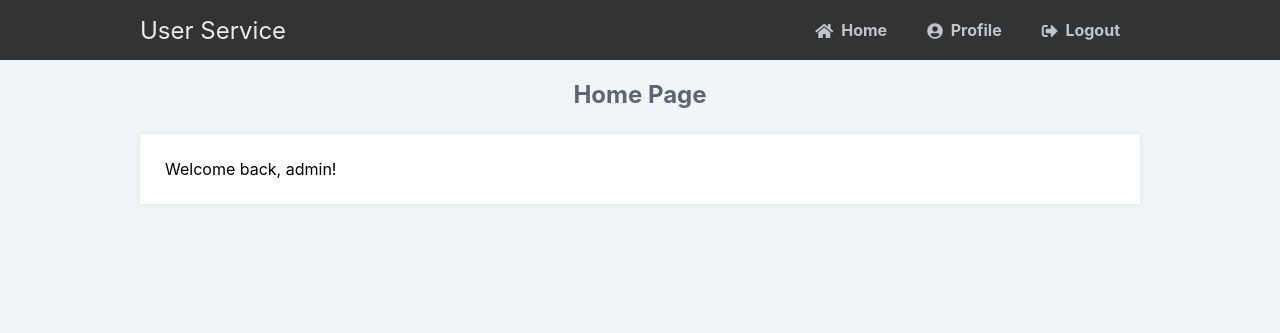
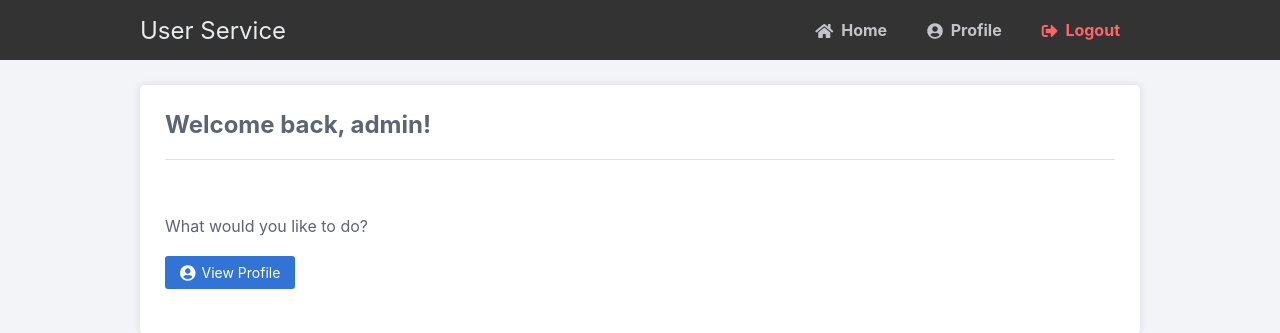
Before and after one commit to lroquec/devops-simple, a Flask app: page /login/home in a window 1280 px wide. Shown: the top 333 px of the page. Run offline with Flask 3, Linux system fonts and the light colour scheme; a user stored in the database is signed in; some libraries are stand-ins or nearby versions.

Commit message:
restyle user-service

```diff
--- a/user-service/static/style.css
+++ b/user-service/static/style.css
@@ -1,4 +1,4 @@
-/* Updated User Service CSS */
+/* Unified Service CSS */
 * {
    box-sizing: border-box;
    font-family: -apple-system, BlinkMacSystemFont, "segoe ui", roboto, oxygen, ubuntu, cantarell, "fira sans", "droid sans", "helvetica neue", Arial, sans-serif;
@@ -6,96 +6,32 @@
    -webkit-font-smoothing: antialiased;
    -moz-osx-font-smoothing: grayscale;
 }
+
 body {
-   background-color: #e3e8ee; /* Modify this if you want to trigger CICD*/
+   background-color: #f3f4f7;
    margin: 0;
 }
-.login, .register {
-   width: 400px;
-   background-color: #ffffff;
-   box-shadow: 0 0 9px 0 rgba(0, 0, 0, 0.3);
-   margin: 100px auto;
-}
 
-/* Unified Header Styling */
-h1, h2 {
-   text-align: center;
-   color: #5b6574;
-   font-size: 24px;
-   margin: 20px 0;
-}
-
-.login .links, .register .links {
-   display: flex;
-   padding: 0 15px;
-}
-.login .links a, .register .links a {
-   color: #adb2ba;
-   text-decoration: none;
-   display: inline-flex;
-   padding: 0 10px 10px 10px;
-   font-weight: bold;
-}
-.login .links a:hover, .register .links a:hover {
-   color: #9da3ac;
-}
-.login .links a.active, .register .links a.active {
-   border-bottom: 3px solid #3274d6;
-   color: #3274d6;
-}
-.login form, .register form {
-   display: flex;
-   flex-wrap: wrap;
-   justify-content: center;
-   padding-top: 20px;
-}
-.login form label, .register form label {
-   display: flex;
-   justify-content: center;
-   align-items: center;
-   width: 100px;
-   height: 50px;
-   background-color: #3274d6;
-   color: #ffffff;
-}
-.login form input[type="password"], .login form input[type="text"], .login form input[type="email"], .register form input[type="password"], .register form input[type="text"], .register form input[type="email"] {
-   width: 310px;
-   height: 50px;
-   border: 1px solid #dee0e4;
-   margin-bottom: 20px;
-   padding: 0 15px;
-}
-.login form input[type="submit"], .register form input[type="submit"] {
-   width: 100%;
-   padding: 15px;
-   margin-top: 20px;
-   background-color: #3274d6;
-   border: 0;
-   cursor: pointer;
-   font-weight: bold;
-   color: #ffffff;
-   transition: background-color 0.2s;
-}
-.login form input[type="submit"]:hover, .register form input[type="submit"]:hover {
-   background-color: #2868c7;
-   transition: background-color 0.2s;
-}
+/* Navigation Styling */
 .navtop {
    background-color: #333;
    height: 60px;
    width: 100%;
    border: 0;
 }
+
 .navtop div {
    display: flex;
    margin: 0 auto;
    width: 1000px;
    height: 100%;
 }
+
 .navtop div h1, .navtop div a {
    display: inline-flex;
    align-items: center;
 }
+
 .navtop div h1 {
    flex: 1;
    font-size: 24px;
@@ -104,28 +40,349 @@ h1, h2 {
    color: #eaebed;
    font-weight: normal;
 }
+
 .navtop div a {
    padding: 0 20px;
    text-decoration: none;
    color: #c1c4c8;
    font-weight: bold;
 }
+
 .navtop div a i {
    padding: 2px 8px 0 0;
 }
+
 .navtop div a:hover {
    color: #eaebed;
 }
-body.loggedin {
-   background-color: #f3f4f7;
+
+.navtop a.logout-link {
+   color: #ff6666;
 }
+
+.navtop a.logout-link:hover {
+   color: #ff8080;
+}
+
+/* Login Page Styling */
+.login {
+   width: 400px;
+   background-color: #ffffff;
+   box-shadow: 0 0 9px 0 rgba(0, 0, 0, 0.3);
+   margin: 100px auto;
+}
+
+.login h1 {
+   text-align: center;
+   color: #5b6574;
+   font-size: 24px;
+   padding: 20px 0;
+   border-bottom: 1px solid #dee0e4;
+   margin: 0;
+}
+
+.login form {
+   display: flex;
+   flex-wrap: wrap;
+   justify-content: center;
+   padding: 20px;
+}
+
+.login form .form-group {
+   width: 100%;
+   margin-bottom: 15px;
+}
+
+.login form .input-icon {
+   position: relative;
+}
+
+.login form .input-icon i {
+   position: absolute;
+   top: 50%;
+   left: 15px;
+   transform: translateY(-50%);
+   color: #3274d6;
+}
+
+.login form input[type="password"],
+.login form input[type="text"],
+.login form input[type="email"] {
+   width: 100%;
+   height: 50px;
+   border: 1px solid #dee0e4;
+   padding: 0 15px 0 45px;
+   margin-bottom: 0;
+   border-radius: 4px;
+}
+
+.login .links {
+   display: flex;
+   padding: 0 15px;
+}
+
+.login .links a {
+   color: #adb2ba;
+   text-decoration: none;
+   display: inline-flex;
+   padding: 0 10px 10px 10px;
+   font-weight: bold;
+}
+
+.login .links a:hover {
+   color: #9da3ac;
+}
+
+.login .links a.active {
+   border-bottom: 3px solid #3274d6;
+   color: #3274d6;
+}
+
+/* Content Area Styling */
 .content {
    width: 1000px;
    margin: 0 auto;
 }
+
 .content > p, .content > div {
-   box-shadow: 0 0 5px 0 rgba(0, 0, 0, 0.1);
    margin: 25px 0;
+}
+
+/* Users List Container Styling */
+.users-list-container {
+   background-color: #fff;
+   border-radius: 5px;
+   box-shadow: 0 0 9px 0 rgba(0, 0, 0, 0.1);
    padding: 25px;
+}
+
+.list-header {
+   display: flex;
+   justify-content: space-between;
+   align-items: center;
+   margin-bottom: 20px;
+   padding-bottom: 20px;
+   border-bottom: 1px solid #dee0e4;
+}
+
+.list-header h2 {
+   margin: 0;
+   color: #5b6574;
+   font-size: 24px;
+}
+
+/* Form Group Styling */
+.user-form .form-group {
+   margin-bottom: 20px;
+}
+
+.user-form label {
+   display: flex;
+   align-items: center;
+   color: #5b6574;
+   font-weight: bold;
+   margin-bottom: 8px;
+}
+
+.user-form label i {
+   margin-right: 10px;
+   color: #3274d6;
+   width: 16px;
+   text-align: center;
+}
+
+.user-form input,
+.user-form select {
+   width: 100%;
+   height: 50px;
+   border: 1px solid #dee0e4;
+   padding: 0 15px;
+   color: #5b6574;
+   border-radius: 4px;
+}
+
+/* Form Input Focus States */
+.user-form input:focus,
+.user-form select:focus {
+   outline: none;
+   border-color: #3274d6;
+}
+
+/* Form Input Placeholder */
+.user-form input::placeholder {
+   color: #999;
+}
+
+/* Disabled State */
+.user-form input:disabled,
+.user-form select:disabled {
+   background-color: #f8f9fa;
+   cursor: not-allowed;
+}
+
+/* Form Actions */
+.form-actions {
+   margin-top: 30px;
+   padding-top: 20px;
+   border-top: 1px solid #dee0e4;
+}
+
+/* Message Styling */
+.msg {
+   padding: 15px;
+   margin-bottom: 20px;
+   border-radius: 4px;
+   color: #ff6b6b;
+   text-align: center;
+   width: 100%;
+}
+
+.msg-error {
+   background-color: #ff6666;
+   color: #fff;
+}
+
+.msg-success {
+   background-color: #4CAF50;
+   color: #fff;
+}
+
+/* Button Styling */
+.btn {
+   width: 100%;
+   padding: 15px;
+   background-color: #3274d6;
+   border: 0;
+   cursor: pointer;
+   font-weight: bold;
+   color: #ffffff;
+   transition: background-color 0.2s;
+   border-radius: 4px;
+   display: flex;
+   align-items: center;
+   justify-content: center;
+}
+
+.btn i {
+   margin-right: 8px;
+}
+
+.btn:hover {
+   background-color: #2868c7;
+}
+
+.btn-small {
+   background-color: #3274d6;
+   color: #ffffff;
+   padding: 8px 15px;
+   border: none;
+   border-radius: 3px;
+   font-size: 14px;
+   text-decoration: none;
+   cursor: pointer;
+   transition: background-color 0.2s;
+   display: inline-flex;
+   align-items: center;
+}
+
+.btn-small i {
+   margin-right: 6px;
+}
+
+.btn-small:hover {
+   background-color: #2868c7;
+}
+
+.btn-danger {
+   background-color: #ff6666;
+   color: #ffffff;
+   padding: 8px 15px;
+   border: none;
+   border-radius: 3px;
+   font-size: 14px;
+   text-decoration: none;
+   cursor: pointer;
+   transition: background-color 0.2s;
+   display: inline-flex;
+   align-items: center;
+}
+
+.btn-danger i {
+   margin-right: 6px;
+}
+
+.btn-danger:hover {
+   background-color: #ff8080;
+}
+
+/* Profile Details Styling */
+.profile-details {
+   padding: 20px 0;
+}
+
+.profile-info {
+   display: flex;
+   flex-direction: column;
+   gap: 20px;
+}
+
+.welcome-content {
+   padding: 20px 0;
+}
+
+.welcome-content p {
+   color: #5b6574;
+   margin-bottom: 20px;
+}
+
+.quick-actions {
+   display: flex;
+   gap: 10px;
+}
+
+/* Table Styling */
+table {
+   width: 100%;
+   border-collapse: collapse;
+   margin: 0;
    background-color: #fff;
 }
+
+th, td {
+   padding: 15px;
+   text-align: left;
+   border-bottom: 1px solid #dee0e4;
+   vertical-align: middle;
+}
+
+th {
+   background-color: #f8f9fa;
+   color: #5b6574;
+   font-weight: bold;
+   white-space: nowrap;
+}
+
+td i {
+   color: #3274d6;
+   margin-right: 8px;
+   width: 16px;
+}
+
+tr:hover {
+   background-color: #f5f5f5;
+}
+
+/* Actions column styling */
+td.actions {
+   white-space: nowrap;
+   text-align: right;
+}
+
+td.actions .btn-small,
+td.actions .btn-danger {
+   margin-left: 8px;
+}
+
+td.actions form {
+   display: inline-block;
+}
--- a/user-service/templates/home.html
+++ b/user-service/templates/home.html
@@ -3,6 +3,18 @@
 {% block title %}Home{% endblock %}
 
 {% block content %}
-<h2>Home Page</h2>
-<p>Welcome back, {{ username }}!</p>
+<div class="users-list-container">
+    <div class="list-header">
+        <h2>Welcome back, {{ username }}!</h2>
+    </div>
+    <div class="welcome-content">
+        <p>What would you like to do?</p>
+        <div class="quick-actions">
+            <a href="{{ url_for('profile') }}" class="btn-small">
+                <i class="fas fa-user-circle"></i>
+                View Profile
+            </a>
+        </div>
+    </div>
+</div>
 {% endblock %}
--- a/user-service/templates/layout.html
+++ b/user-service/templates/layout.html
@@ -10,9 +10,15 @@
         <nav class="navtop">
             <div>
                 <h1>User Service</h1>
-                <a href="{{ url_for('home') }}"><i class="fas fa-home"></i>Home</a>
-				<a href="{{ url_for('profile') }}"><i class="fas fa-user-circle"></i>Profile</a>
-				<a href="{{ url_for('logout') }}"><i class="fas fa-sign-out-alt"></i>Logout</a>
+                <a href="{{ url_for('home') }}">
+                    <i class="fas fa-home"></i>Home
+                </a>
+                <a href="{{ url_for('profile') }}">
+                    <i class="fas fa-user-circle"></i>Profile
+                </a>
+                <a href="{{ url_for('logout') }}" class="logout-link">
+                    <i class="fas fa-sign-out-alt"></i>Logout
+                </a>
             </div>
         </nav>
         <div class="content">
```
Also changed, not shown: user-service/templates/index.html (+18 -5 lines), user-service/templates/profile.html (+7 -6 lines), user-service/templates/register.html (+7 -8 lines). Lines whose indentation alone changed are shown as unchanged.
